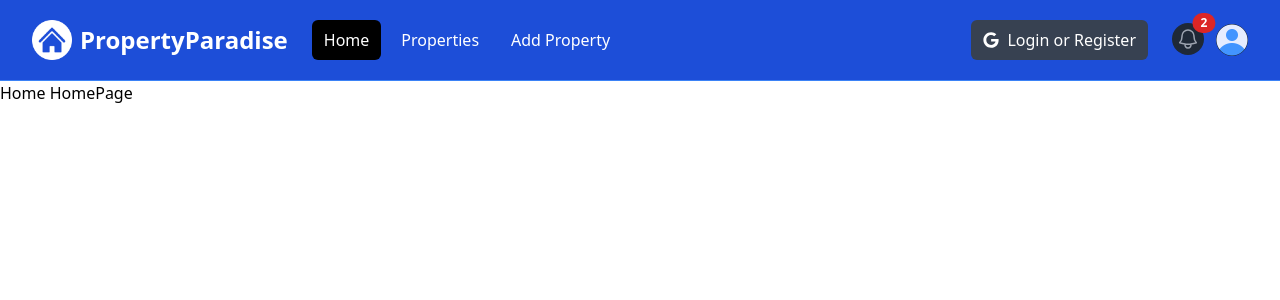
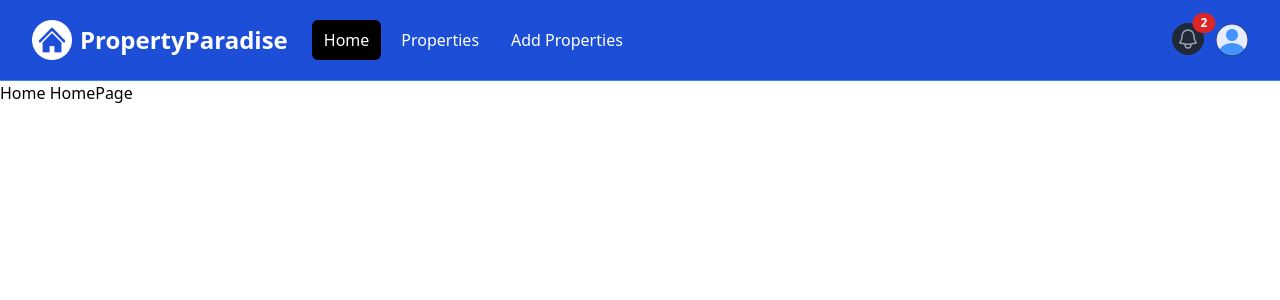
Before and after one commit to mohamed-elzohery/property-paradise, a Next.js app: page / in a window 1280 px wide. Shown: the top 300 px of the page. Built offline with nearby package versions, Linux system fonts and the light colour scheme.

Commit message:
feat(navbar): finsihing dummy auth logic

```diff
--- /dev/null
+++ b/src/ui/nav/NavLink.tsx
@@ -0,0 +1,38 @@
+"use client";
+import Link from "next/link";
+import React from "react";
+import { usePathname } from "next/navigation";
+import { Navlinks } from "./Navlinks";
+
+type NavLink = Omit<(typeof Navlinks)[0], "requiresLogin"> & {
+  isVisible: boolean;
+};
+
+interface NavLinkProps {
+  link: NavLink;
+  className?: string;
+  activeClassNames?: string;
+}
+
+const NavLink: React.FC<NavLinkProps> = ({
+  link: { isVisible, name, path },
+  activeClassNames,
+  className,
+}) => {
+  const currentPathname = usePathname();
+  const linkPath = path;
+  const isActive = linkPath === currentPathname;
+
+  if (!isVisible) return null;
+
+  return (
+    <Link
+      href={linkPath}
+      className={`${isActive ? activeClassNames : ""} ${className}`}
+    >
+      {name}
+    </Link>
+  );
+};
+
+export default NavLink;
--- a/src/ui/nav/Navbar.tsx
+++ b/src/ui/nav/Navbar.tsx
@@ -6,10 +6,13 @@ import LogoImage from "@/assets/images/logo-white.png";
 import Image from "next/image";
 import Link from "next/link";
 import { FaGoogle } from "react-icons/fa";
+import NavLink from "./NavLink";
+import { Navlinks } from "./Navlinks";
 
 const Navbar = () => {
   const [isMobileMenuOpen, setisMobileMenuOpen] = useState(false);
   const [isDropdownOpen, setIsDropdownOpen] = useState(false);
+  const [isLoggedIn, setIsLoggedIn] = useState(true);
   return (
     <nav className="bg-blue-700 border-b border-blue-500">
       <div className="mx-auto max-w-7xl px-2 sm:px-6 lg:px-8">
@@ -57,28 +60,26 @@ const Navbar = () => {
             {/* Desktop Menu Hidden below md screens */}
             <div className="hidden md:ml-6 md:block">
               <div className="flex space-x-2">
-                <Link
-                  href="/"
-                  className="text-white bg-black hover:bg-gray-900 hover:text-white rounded-md px-3 py-2"
-                >
-                  Home
-                </Link>
-                <Link
-                  href="/properties"
-                  className="text-white hover:bg-gray-900 hover:text-white rounded-md px-3 py-2"
-                >
-                  Properties
-                </Link>
-                <Link
-                  href="/properties/add"
-                  className="text-white hover:bg-gray-900 hover:text-white rounded-md px-3 py-2"
-                >
-                  Add Property
-                </Link>
+                {Navlinks.map((link) => (
+                  <NavLink
+                    link={{
+                      ...link,
+                      isVisible:
+                        !link.requiresLogin ||
+                        (link.requiresLogin && isLoggedIn),
+                    }}
+                    activeClassNames="bg-black"
+                    className={
+                      "text-white hover:bg-gray-900 hover:text-white rounded-md px-3 py-2"
+                    }
+                    key={link.name}
+                  />
+                ))}
               </div>
             </div>
           </div>
           {/* Right Side Menu (Logged Out) */}
+          {!isLoggedIn && (
             <div className="hidden md:block md:ml-6">
               <div className="flex items-center">
                 <button className="flex items-center text-white bg-gray-700 hover:bg-gray-900 hover:text-white rounded-md px-3 py-2">
@@ -87,7 +88,9 @@ const Navbar = () => {
                 </button>
               </div>
             </div>
+          )}
           {/* Right Side Menu (Logged In) */}
+          {isLoggedIn && (
             <div className="absolute inset-y-0 right-0 flex items-center pr-2 md:static md:inset-auto md:ml-6 md:pr-0">
               <Link href="/messages" className="relative group">
                 <button
@@ -176,34 +179,33 @@ const Navbar = () => {
                 )}
               </div>
             </div>
+          )}
         </div>
       </div>
       {/* Mobile menu, show/hide based on menu state. */}
       {isMobileMenuOpen && (
         <div id="mobile-menu">
           <div className="space-y-1 px-2 pb-3 pt-2">
-            <Link
-              href="/"
-              className="bg-gray-900 text-white block rounded-md px-3 py-2 text-base font-medium"
-            >
-              Home
-            </Link>
-            <Link
-              href="/properties"
-              className="text-gray-300 hover:bg-gray-700 hover:text-white block rounded-md px-3 py-2 text-base font-medium"
-            >
-              Properties
-            </Link>
-            <Link
-              href="/properties/add"
-              className="text-gray-300 hover:bg-gray-700 hover:text-white block rounded-md px-3 py-2 text-base font-medium"
-            >
-              Add Property
-            </Link>
+            {Navlinks.map((link) => (
+              <NavLink
+                link={{
+                  ...link,
+                  isVisible:
+                    !link.requiresLogin || (link.requiresLogin && isLoggedIn),
+                }}
+                activeClassNames="bg-gray-900"
+                className={
+                  " text-white block rounded-md px-3 py-2 text-base font-medium hover:bg-gray-700"
+                }
+                key={link.name}
+              />
+            ))}
+            {!isLoggedIn && (
               <button className="flex items-center text-white bg-gray-700 hover:bg-gray-900 hover:text-white rounded-md px-3 py-2 my-4">
                 <FaGoogle className="mr-2" />
                 <span>Login or Register</span>
               </button>
+            )}
           </div>
         </div>
       )}
--- /dev/null
+++ b/src/ui/nav/Navlinks.ts
@@ -0,0 +1,17 @@
+export const Navlinks = [
+  {
+    name: "Home",
+    path: "/",
+    requiresLogin: false,
+  },
+  {
+    name: "Properties",
+    path: "/properties",
+    requiresLogin: false,
+  },
+  {
+    name: "Add Properties",
+    path: "/properties/add",
+    requiresLogin: true,
+  },
+];
```
Lines whose indentation alone changed are shown as unchanged.
